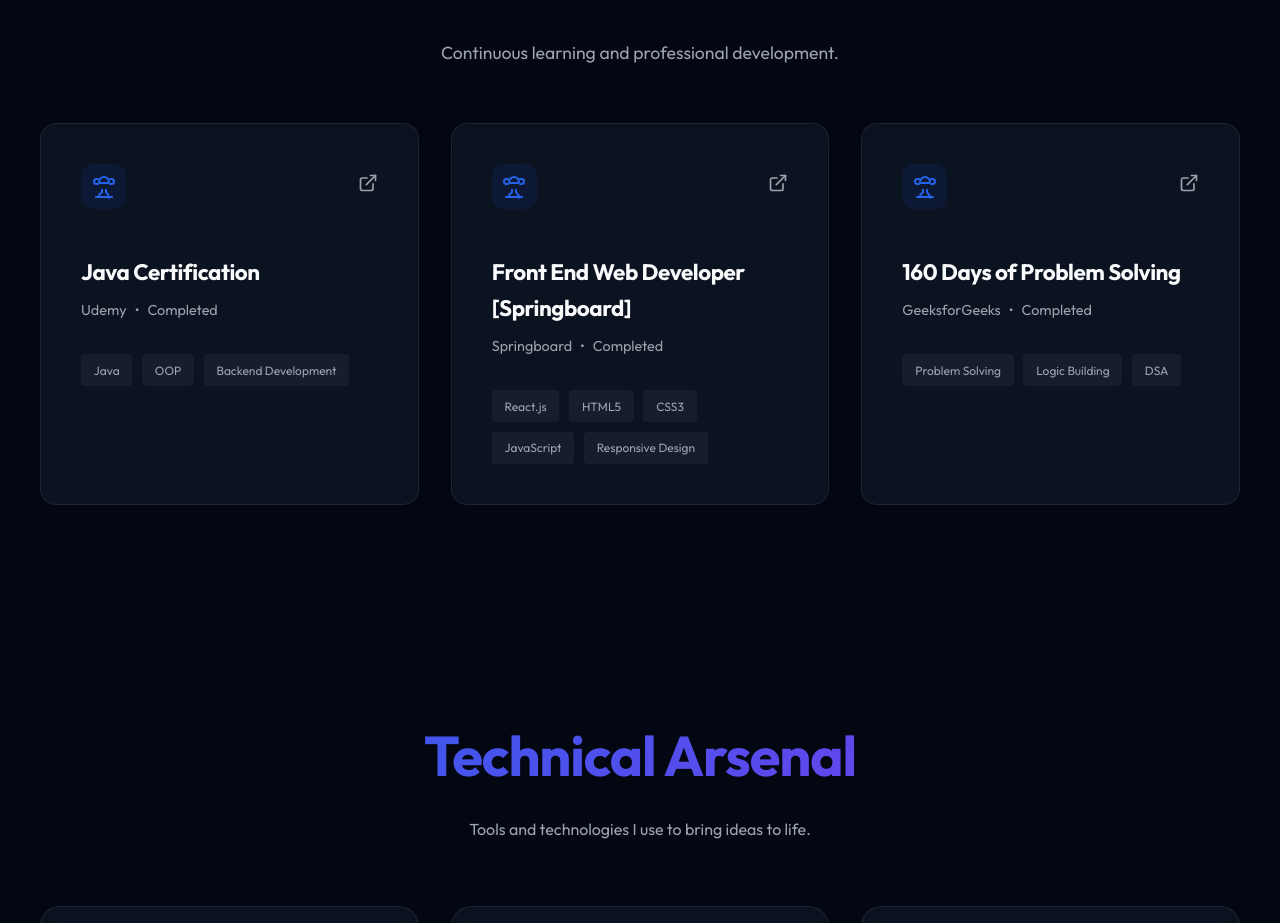
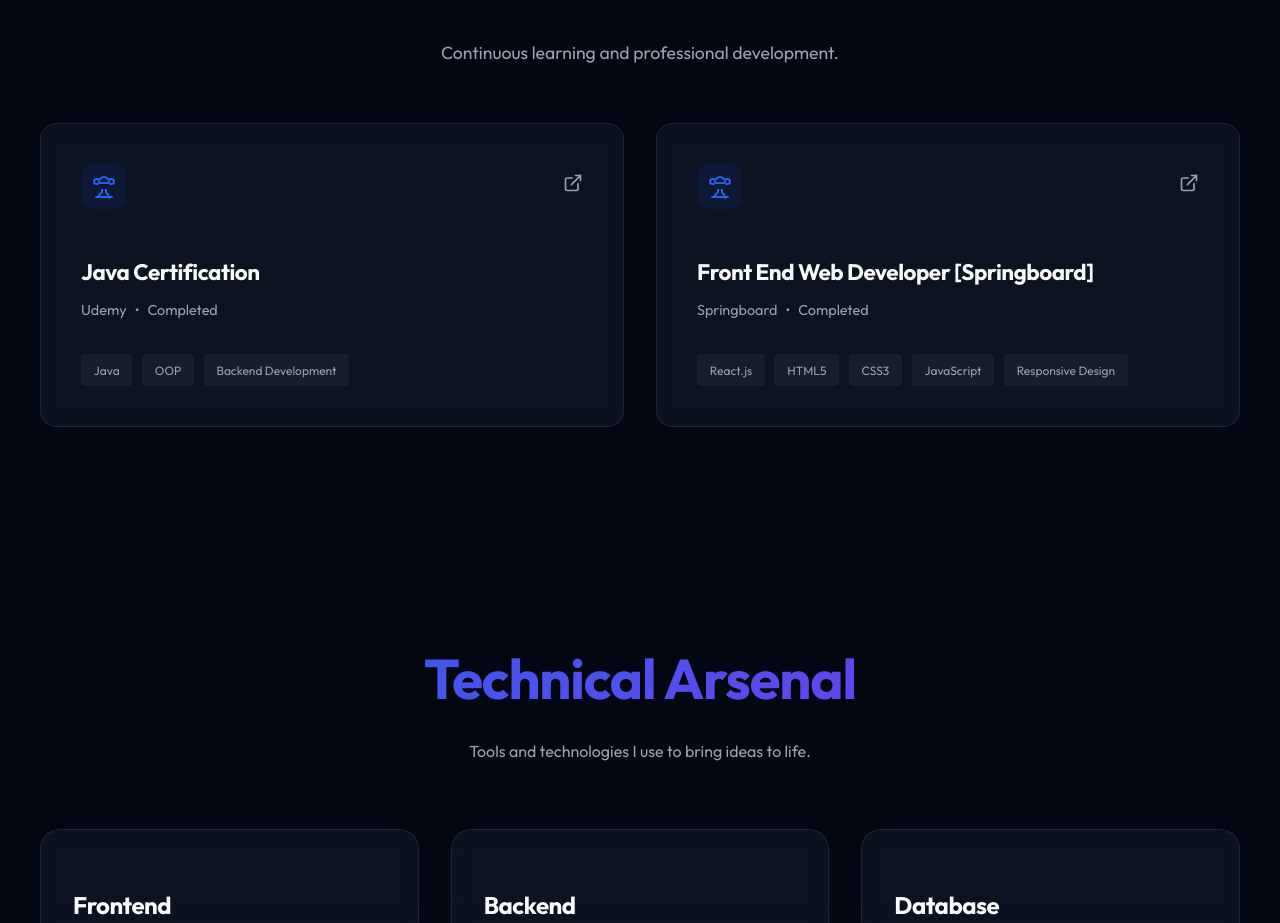
Before and after one commit to Abdul-Affan/portfolio, a React (Vite) app: page / in a window 1280 px wide. Shown: the part 5300-6223 px from the top of the page. Built offline with nearby package versions, Linux system fonts and the light colour scheme.

Commit message:
Remove 160 Days of Problem Solving certificate

```diff
--- a/src/App.jsx
+++ b/src/App.jsx
@@ -421,13 +421,7 @@ const App = () => {
                   skills: ["React.js", "HTML5", "CSS3", "JavaScript", "Responsive Design"],
                   link: "/certificates/frontend-cert.pdf"
                 },
-                {
-                  title: "160 Days of Problem Solving",
-                  org: "GeeksforGeeks",
-                  status: "Completed",
-                  skills: ["Problem Solving", "Logic Building", "DSA"],
-                  link: "https://www.geeksforgeeks.org/"
-                }
+
               ].map((cert, index) => (
                 <div key={index} className="glass cert-card">
                   <div className="cert-header">
```
